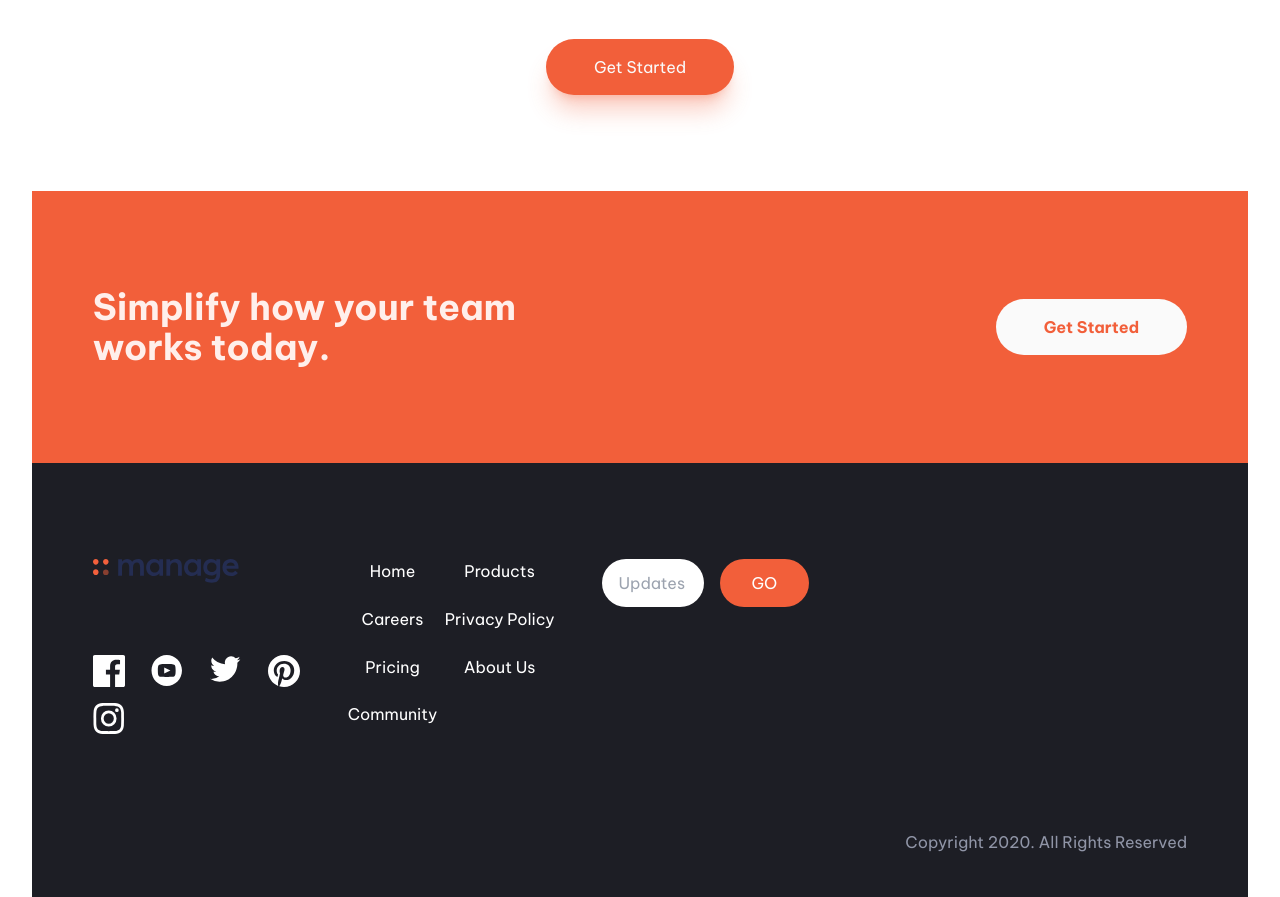
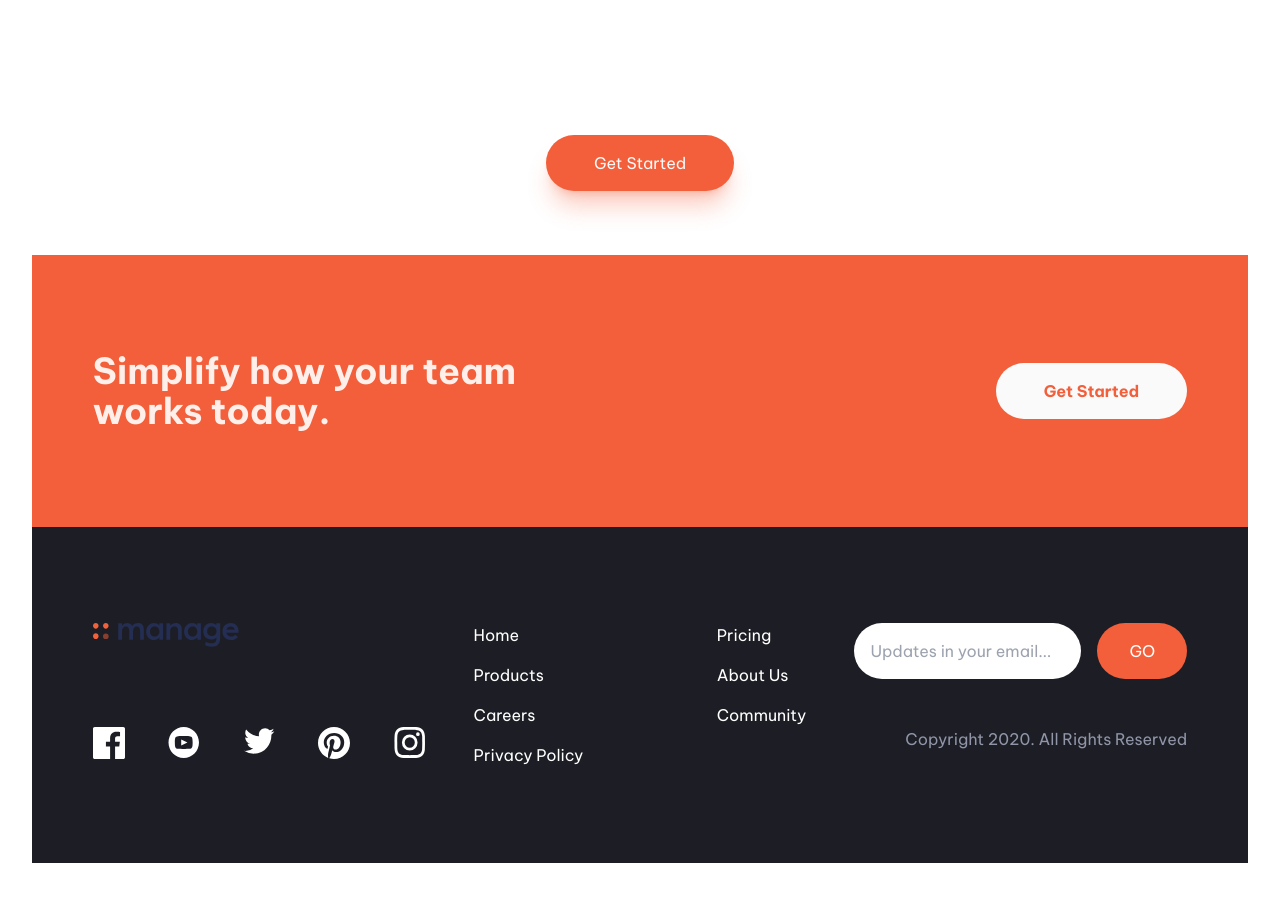
Before and after one commit to Georgodev24/React-Proyects-1, a React (Vite) app in the folder Projects/tailwind-project/tailwind-proyect/: page / in a window 1280 px wide. Shown: the part 1900-2797 px from the top of the page. Built offline with nearby package versions, Linux system fonts and the light colour scheme.

Commit message:
Tailwind proyect complete! need feedback

```diff
--- a/Projects/tailwind-project/tailwind-proyect/package.json
+++ b/Projects/tailwind-project/tailwind-proyect/package.json
@@ -11,7 +11,8 @@
   },
   "dependencies": {
     "react": "^18.2.0",
-    "react-dom": "^18.2.0"
+    "react-dom": "^18.2.0",
+    "react-responsive-carousel": "^3.2.23"
   },
   "devDependencies": {
     "@types/react": "^18.2.15",
--- a/Projects/tailwind-project/tailwind-proyect/src/components/Footer.jsx
+++ b/Projects/tailwind-project/tailwind-proyect/src/components/Footer.jsx
@@ -9,28 +9,31 @@ const Footer = () => {
   return (
     <footer className='bg-neutral-very-blue py-24'>
       <section className='wrapped grid gap-12 justify-items-center footer-area md:footer-area-md md:grid-cols-3 md:justify-items-stretch'>
-        <form className='flex gap-4 w-full min-w-[100px] [grid-area:form]'>
+        <form className='flex gap-4 min-w-[100px] w-full [grid-area:form]'>
           <input
             type='email'
-            placeholder='Updates in your inbox...'
+            placeholder='Updates in your email...'
             className='min-w-[50px] flex-1 rounded-full px-4'
           />
+
           <input
             type='submit'
             value='GO'
-            className='py-3 px-8 bg-primary-red rounded-full text-white cursor-pointer-'
+            className='py-3 px-8 bg-primary-red rounded-full text-white'
           />
         </form>
-        <nav className='grid grid-cols-[max-content_max-content] gap-y-4 justify-between text-white w-4/5 [grid-area:navigation] md:w-full'>
+
+        <nav className='grid grid-cols-[max-content_max-content] gap-y-4 justify-between text-white text-left w-4/5 [grid-area:navigation] md:w-full'>
           <a href='#'>Home</a>
+          <a href='#'>Pricing</a>
           <a href='#'>Products</a>
+          <a href='#'>About Us</a>
           <a href='#'>Careers</a>
+          <a href='#'>Community</a>
           <a href='#'>Privacy Policy</a>
-          <a href='#'>Pricing</a>
-          <a href='#'>About Us</a>
-          <a href='#'>Community</a>
         </nav>
-        <div className='flex flex-wrap gap-4 justify-between w-full [grid-area:social-media]'>
+
+        <div className='flex flex-wrap gap-4 justify-between w-full [grid-area:social]'>
           <a href='#'>
             <img src={facebookLogo} alt='Logo of Facebook' className='w-8' />
           </a>
@@ -49,10 +52,10 @@ const Footer = () => {
         </div>
 
         <a href='#' className='[grid-area:logo]'>
-          <img src={brandingLogo} alt='logo' />
+          <img src={brandingLogo} alt='' />
         </a>
 
-        <p className='text-neutral-dark-blue text-center [grid-area:copyright] md:text-right'>
+        <p className='text-neutral-dark-blue text-center [grid-area:copy] md:text-right'>
           Copyright 2020. All Rights Reserved
         </p>
       </section>
--- a/Projects/tailwind-project/tailwind-proyect/src/components/Header.jsx
+++ b/Projects/tailwind-project/tailwind-proyect/src/components/Header.jsx
@@ -1,10 +1,19 @@
+import shadowFigure from '../images/bg-tablet-pattern.svg'
 import Navbar from './Navbar'
 
 const Header = () => {
   return (
-    <header>
-      <Navbar />
-    </header>
+    <>
+      <header>
+        <Navbar />
+      </header>
+      <figure className='absolute inset-0 pointer-events-none overflow-hidden'>
+        <img
+          src={shadowFigure}
+          className='absolute w-full -z-10 -top-24 -right-1/4 max-w-2xl'
+        />
+      </figure>
+    </>
   )
 }
 
--- a/Projects/tailwind-project/tailwind-proyect/src/components/NavBar.jsx
+++ b/Projects/tailwind-project/tailwind-proyect/src/components/NavBar.jsx
@@ -16,7 +16,7 @@ const Navbar = () => {
         htmlFor='menu'
         className='bg-open-menu w-6 h-5 bg-cover bg-center cursor-pointer peer-checked:bg-close-menu transition-all z-50 md:hidden'></label>
 
-      <div className='fixed inset-0 bg-gradient-to-b from-white/70 to-black/70 translate-x-full peer-checked:translate-x-0 transition-transform md:static md:translate-x-0 md:bg-none'>
+      <div className='fixed inset-0 bg-gradient-to-b from-white/70 to-black/70 translate-x-full z-40 peer-checked:translate-x-0 transition-transform md:static md:translate-x-0 md:bg-none'>
         <ul className='absolute inset-x-0 top-24 p-12 bg-white w-[90%] mx-auto rounded-md h-max text-center grid gap-6 font-bold text-primary-dark-blue shadow-2xl md:w-max md:bg-transparent md:p-0 md:grid-flow-col md:static'>
           <li>
             <a href='#'>Pricing</a>
--- a/Projects/tailwind-project/tailwind-proyect/src/components/WhatSaid.jsx
+++ b/Projects/tailwind-project/tailwind-proyect/src/components/WhatSaid.jsx
@@ -4,10 +4,11 @@ import avatarAli from '../images/avatar-ali.png'
 const WhatSaid = () => {
   return (
     <>
-      <section className='wrapped text-center py-24 max-w-lg mx-auto md:max-w-xl'>
       <h2 className='text-3xl font-bold text-neutral-very-blue md:text-4xl'>
         What the've said
       </h2>
+      <div>
+        <section className='wrapped text-center py-24 max-w-lg mx-auto md:max-w-xl'>
           <div className='mt-24 mb-14'>
             <article className='bg-neutral-light-gray pt-16 pb-12 px-4 relative'>
               <img
@@ -25,10 +26,14 @@ const WhatSaid = () => {
               </p>
             </article>
           </div>
-        <a href='#' className='button mx-auto shadow-xl shadow-primary-red/30'>
+        </section>
+      </div>
+
+      <a
+        href='#'
+        className='button mx-auto mb-16 shadow-xl shadow-primary-red/30'>
         Get Started
       </a>
-      </section>
       <LayerWhatSaid />
     </>
   )
--- a/Projects/tailwind-project/tailwind-proyect/src/index.css
+++ b/Projects/tailwind-project/tailwind-proyect/src/index.css
@@ -11,18 +11,26 @@
     @apply bg-primary-red text-neutral-light-gray block w-max py-4 px-12 rounded-full;
   }
 
+  .carousel {
+    @apply flex flex-nowrap overflow-hidden;
+  }
+
+  .element {
+    @apply flex-1-0 mx-14 bg-gray-600 w-[500px] h-[500px];
+  }
+
   .footer-area {
     grid-template-areas:
       'form'
       'navigation'
-      'social-media'
+      'social'
       'logo'
-      'copyright';
+      'copy';
   }
 
   .footer-area-md {
     grid-template-areas:
-      'logo           navigation  form'
-      'social-media   navigation  copy';
+      'logo     navigation form'
+      'social   navigation copy';
   }
 }
--- a/Projects/tailwind-project/tailwind-proyect/tailwind.config.js
+++ b/Projects/tailwind-project/tailwind-proyect/tailwind.config.js
@@ -18,6 +18,9 @@ export default {
         'open-menu': 'url("./images/icon-hamburger.svg")',
         'close-menu': 'url("./images/icon-close.svg")',
       },
+      flex: {
+        '1-0': '1 0 auto',
+      },
     },
   },
   plugins: [],
```
Lines whose indentation alone changed are shown as unchanged.
